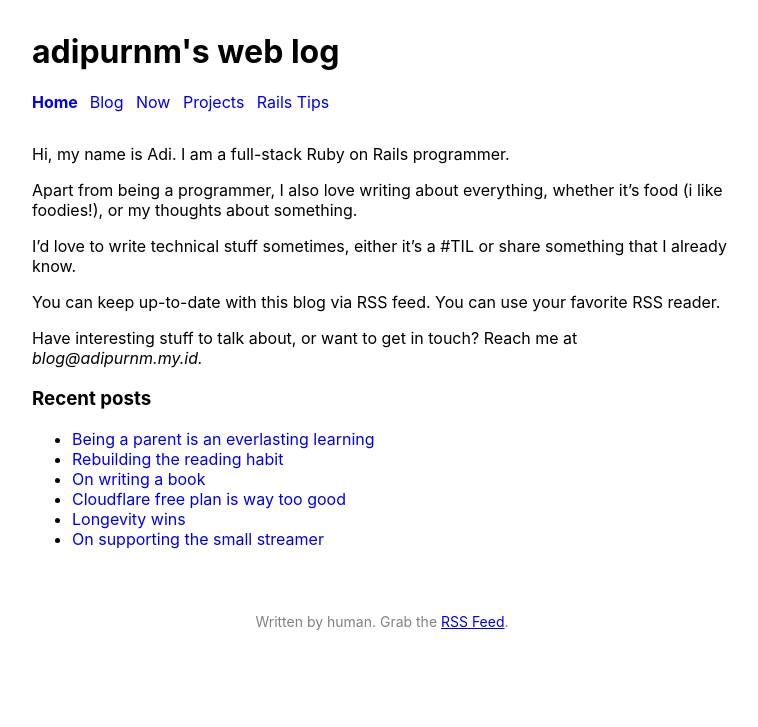
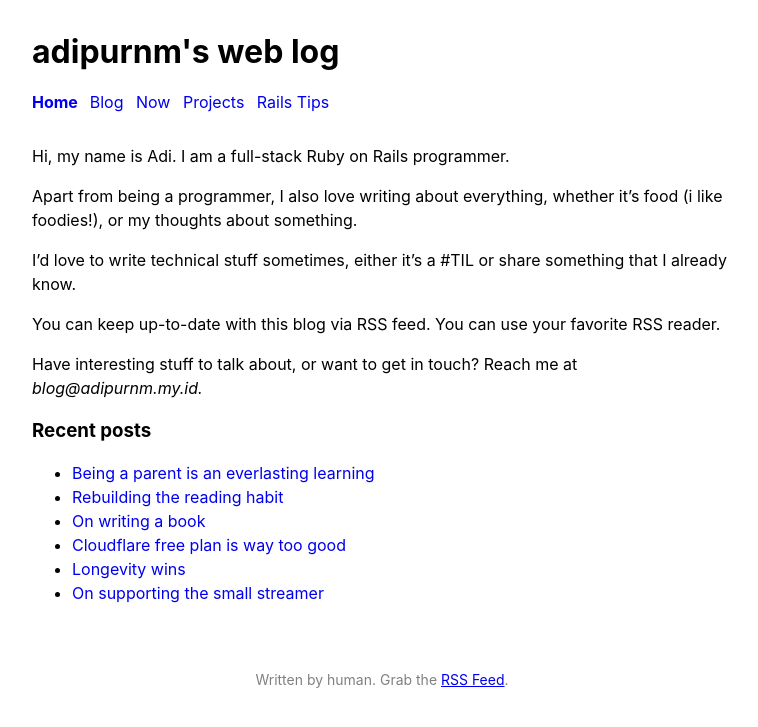
Before and after one commit to adiprnm/weblog, a Jekyll site: the page built from index.html, in a window 1280 px wide. Shown: the top 727 px of the page, without its empty margins (258-1016 px from the left). Built offline with Jekyll 4.4.1, drawn with Linux system fonts in a browser that asks for light colours.

Commit message:
Increase the line height of paragraph and list

```diff
--- a/_sass/base.scss
+++ b/_sass/base.scss
@@ -27,7 +27,7 @@ p > code {
   border-radius: 0.25rem;
 }
 
-p, li { line-height: 1.25em; }
+p, li { line-height: 1.5em; }
 button:hover, summary:hover { cursor: pointer; }
 
 article hr {
```
